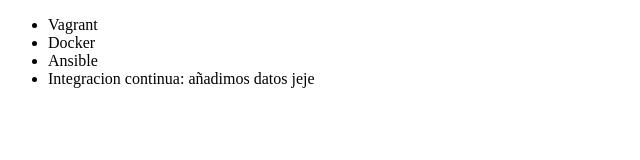
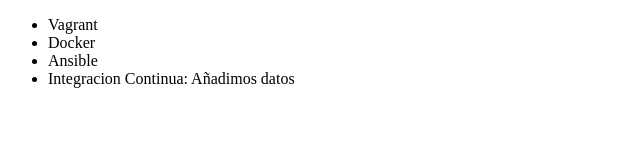
Before and after one commit to MumiChan/aluraTP, a plain HTML site: page index.html in a window 1280 px wide. Shown: the full height of the page, 0-640 px from the left. Drawn offline with Linux system fonts and the light colour scheme.

Commit message:
dejando mejor las cosas

```diff
--- a/index.html
+++ b/index.html
@@ -9,7 +9,7 @@
          <li> Vagrant </li>
          <li> Docker </li>
          <li> Ansible </li>
-         <li> Integracion continua: añadimos datos jeje  </li>
+         <li> Integracion Continua: Añadimos datos  </li>
      </ul>
 </body>
 </html>
```
